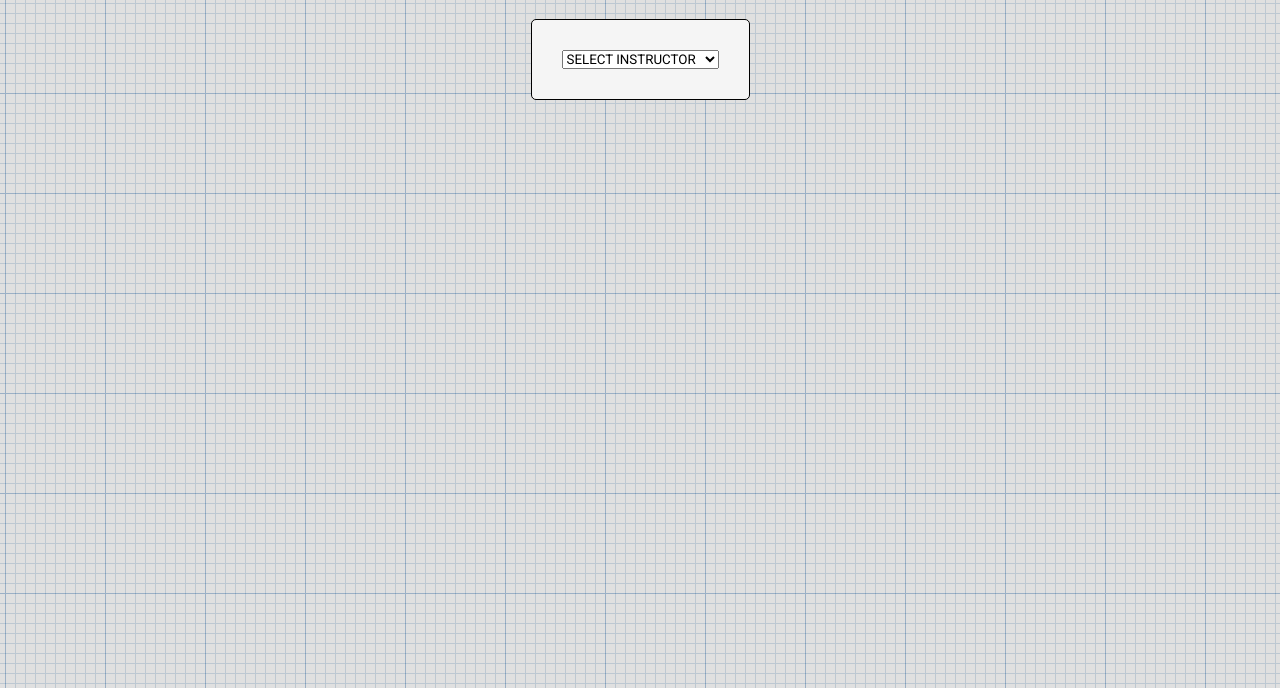
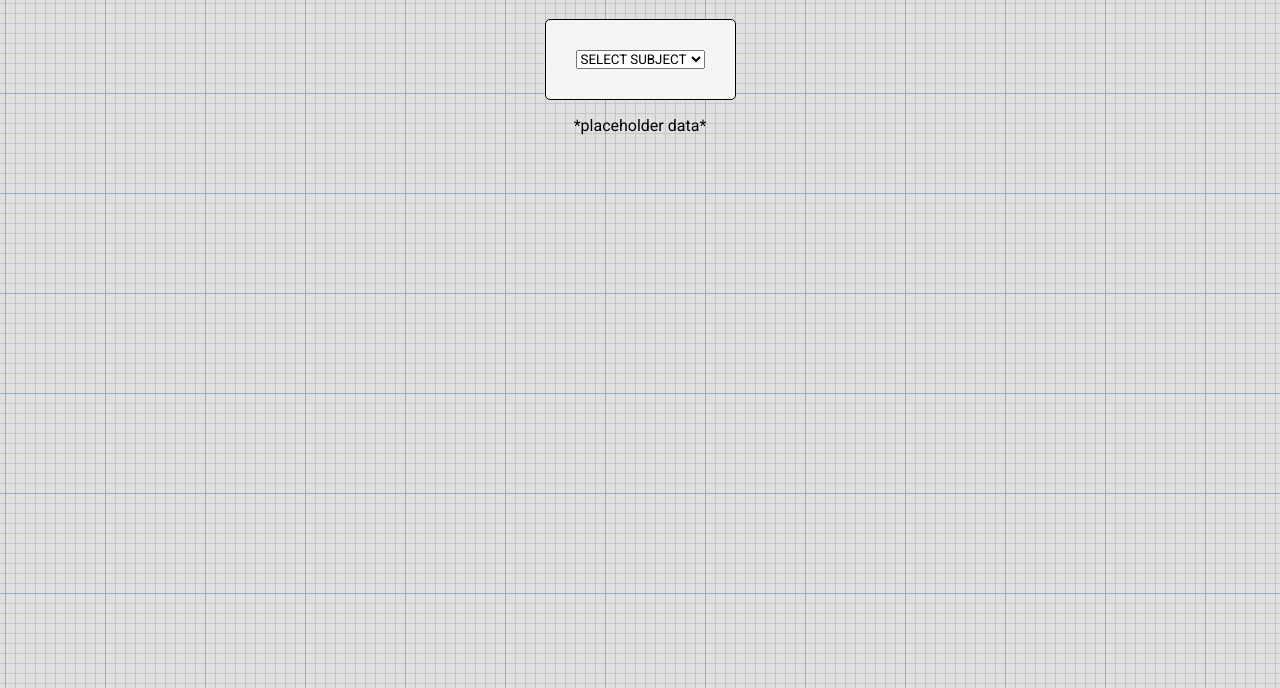
Before and after one commit to ID-Dev-2000/Instructor-Selector-Prototype, a plain HTML site: page index.html in a window 1280 px wide. Shown: the part 112-800 px from the top of the page. Drawn offline with Linux system fonts and the light colour scheme.

Commit message:
significant upgrade

```diff
--- a/index.html
+++ b/index.html
@@ -11,30 +11,17 @@
     <main>
     <h1>INSTRUCTOR PORTAL</h1>
     <div class="userDataModule">
-        <div class="subjectButtons" hidden> <!-- TODO: Add subjet seletors in the future --> <!-- Will likely need to use case/switch -->
-            <span>
-                <button>ONE</button>
-                <button>TWO</button>
-                <button>THREE</button>
-                <button>FOUR</button>
-            </span>
-        </div>
-        <select id="selectUserID" onchange="generateUserCard()">
-            <option value="x">SELECT INSTRUCTOR</option>
-            <option value="0">1 (Placeholder Value)</option>
-            <option value="1">2 (Placeholder Value)</option>
-            <option value="2">3 (Placeholder Value)</option>
-            <option value="3">4 (Placeholder Value)</option>
-            <option value="4">5 (Placeholder Value)</option>
-            <option value="5">6 (Placeholder Value)</option>
-            <option value="6">7 (Placeholder Value)</option>
-            <option value="7">8 (Placeholder Value)</option>
-            <option value="8">9 (Placeholder Value)</option>
-            <option value="9">10 (Placeholder Value)</option>
+        <select id="selectUserID" onchange="generateUserCard()"> <!-- Only JS in HTML file -->
+            <!-- set these to subject -->
+            <option value="subject-select" style="font-weight: bold;">SELECT SUBJECT</option>
+            <option value="subject-science">SCIENCE</option>
+            <option value="subject-mathematics">MATHEMATICS</option>
+            <option value="subject-history">HISTORY</option>
         </select>
         <!-- Displays user data in DOM module -->
         <div class="userCardClass" id="userCard"></div>
     </div>
+    <p>*placeholder data*</p>
     </main>
     <script src="script.js"></script>
 </body>
--- a/script.js
+++ b/script.js
@@ -1,4 +1,6 @@
+// Initialize DOM nodes
 let userCard = document.getElementById('userCard')
+let selectedUserFromOption = document.getElementById('selectUserID')
 
 // Fetch API data, return as JSON
 async function fetchPlaceholderUserData() {
@@ -7,29 +9,50 @@ async function fetchPlaceholderUserData() {
     return await fetchedDataAsJSON
 }
 
-// Handle Email functionality
-function submitInput() {
-    alert('test')
+// function to create populate DOM elements with API data
+async function instructorData(position) {
+    let userData = await fetchPlaceholderUserData()
+
+    let cardHTML =
+    `
+    <p>Name: ${userData[position]['name']}</p>
+    <p>E-mail: ${userData[position]['email']}</p>
+    <p>Website: ${userData[position]['website']}
+    <p>Catch Phrase: ${userData[position]['company']['catchPhrase']}</p>
+    <hr style="width: 100%"/>
+    `
+    let createdNode = document.createElement('div')
+    createdNode.classList.add('userCardDynamicNode')
+    createdNode.innerHTML = cardHTML
+    userCard.appendChild(createdNode)
 }
 
-// Generate DOM nodes for user cards
-let selectedUserFromOption = document.getElementById('selectUserID')
+async function generateUserCard() {
+    // Receives value from drop-down field
+    let selectedSubject = selectedUserFromOption.options[selectedUserFromOption.selectedIndex].value;
 
-// TODO: Add images of instructors in user cards
-async function generateUserCard() {
-    let userData = await fetchPlaceholderUserData()
-    let selectedUser = selectedUserFromOption.options[selectedUserFromOption.selectedIndex].value;
-    if (selectedUserFromOption.options[selectedUserFromOption.selectedIndex].value == 'x') {
-        const cardHTML = `<p>Please select an instructor.</p>`
-        userCard.innerHTML = cardHTML
-    } else {
-        const cardHTML =
-        `
-        <p>Name: ${userData[selectedUser]['name']}</p>
-        <p>E-mail: ${userData[selectedUser]['email']}</p>
-        <p>Catch Phrase: ${userData[selectedUser]['company']['catchPhrase']}</p>
-        <adress><a href=mailto${userData[selectedUser]['email']} target="_blank">CONTACT ME (Currently not functional during placeholder build)</address>
-        `
-        userCard.innerHTML = cardHTML
+    switch (selectedSubject) {
+        case 'subject-select':
+            userCard.innerHTML = "<p>Please select a subject.</p>"
+            break
+        case 'subject-science':
+            userCard.innerHTML = ''
+            instructorData(0)
+            instructorData(1)
+            instructorData(2)
+            break
+        case 'subject-mathematics':
+            userCard.innerHTML = ''
+            instructorData(3)
+            instructorData(4)
+            instructorData(5)
+            break
+        case 'subject-history':
+            userCard.innerHTML = ''
+            instructorData(6)
+            instructorData(7)
+            instructorData(8)
+            break
     }
+
 }
--- a/styles.css
+++ b/styles.css
@@ -27,7 +27,7 @@ h1 {
 .userCardClass {
     display: flex;
     justify-content: center;
-    align-items: center;
+    align-items: flex-start;
     flex-direction: column;
 }
 
@@ -58,7 +58,10 @@ h1 {
     * {
         font-size: large;
     }
-.userDataModule, h1{
-    width: 60%;
+    .userDataModule, h1{
+        width: 60%;
+    }
+    .userCardDynamicNode {
+        text-overflow: wrap;
+    }
 }
-}
```
